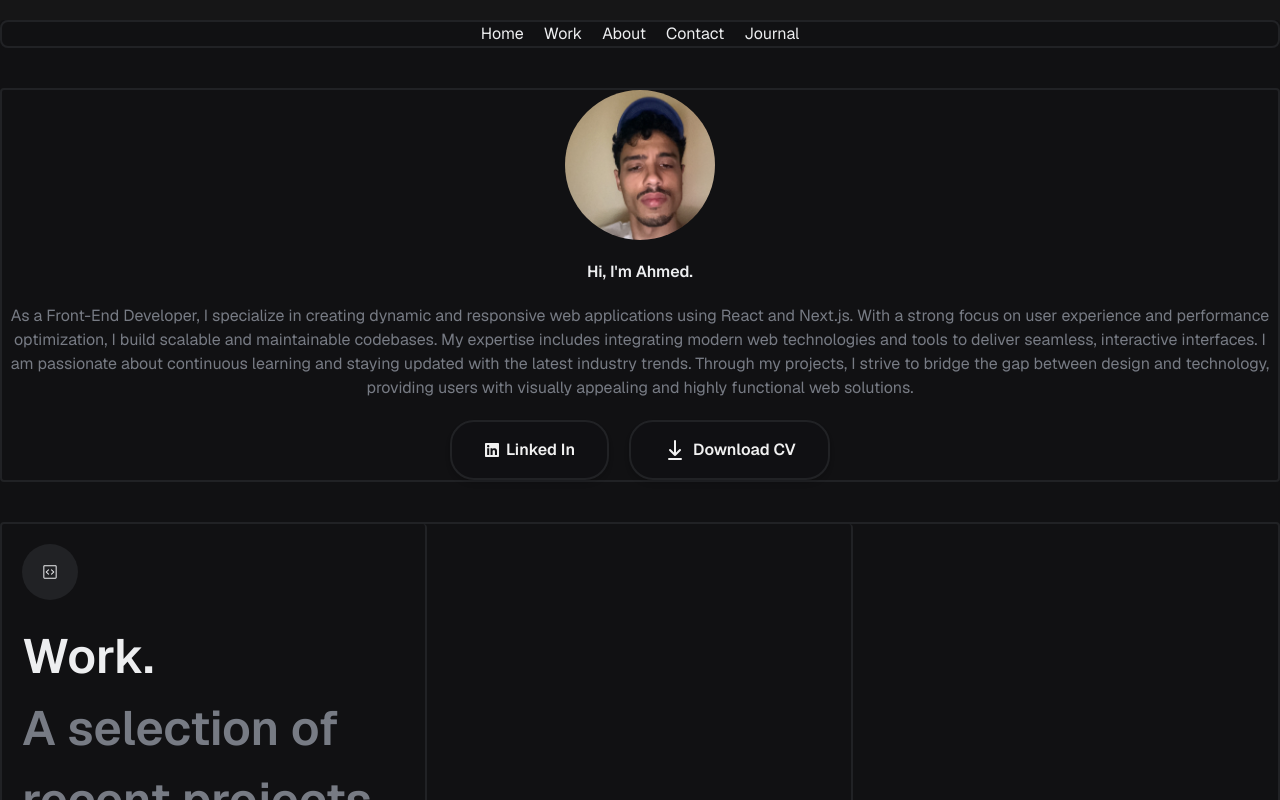
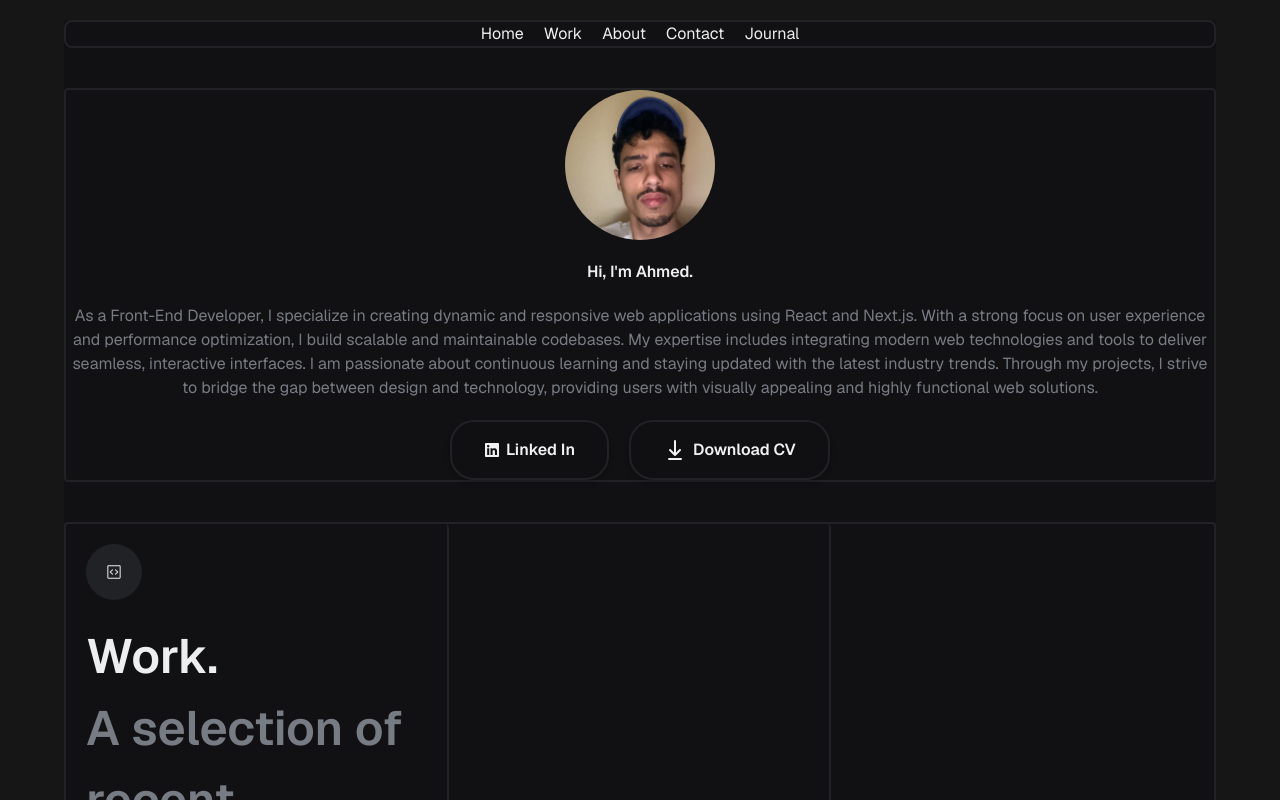
Before and after one commit to Ahmedhussin1/Personal-Portfolio, a Next.js app: page / in a window 1280 px wide. Shown: the top 800 px of the page. Built offline with nearby package versions, Linux system fonts and the light colour scheme.

Commit message:
dynamic navbar links styled with circular div for active links

```diff
--- a/src/Components/Navbar.jsx
+++ b/src/Components/Navbar.jsx
@@ -2,8 +2,33 @@
 import React from 'react'
 import Link from 'next/link'
 import { useState, useEffect } from 'react';
+import {usePathname} from 'next/navigation'
 function Navbar() {
+  const navLinks = [
+    {
+      name:'Home',
+      link:'/',
+    },
+    {
+      name:'Work',
+      link:'/work',
+    },
+    {
+      name:'About',
+      link:'/about',
+    },
+    {
+      name:'Contact',
+      link:'/contact',
+    },
+    {
+      name:'Journal',
+      link:'/journal',
+    },
+  ]
   const [borderColor, setBorderColor] = useState("#212225");
+  const pathname = usePathname();
+  console.log(pathname);
   useEffect(()=>{
     const handelScroll = () =>{
       if(window.scrollY > 50 ){
@@ -21,24 +46,20 @@ function Navbar() {
     <div className="pt-2 sticky top-0 z-10">
       <div className="max-w-lg mx-auto mt-5 bg-background-color rounded">
         <ul
-          className={`flex gap-5 justify-center border-2 rounded-lg py-3 px-4`}
+          className={`flex gap-5 justify-center border-2 rounded-lg pb-3 pt-4 px-4`}
           style={{ borderColor }}
         >
-          <li>
-            <Link href="/">Home</Link>
+         {navLinks.map((link, index)=>{
+          {/* const isActive = pathname.startsWith(link.link) */}
+          return(
+          <li className='flex flex-col justify-between items-center' key={index}>
+            <Link href={link.link}>
+              {link.name}
+            </Link>
+            {pathname === (link.link) ? <div className='w-[5px] h-[5px] bg-text-color rounded-full'></div>:<></>}
           </li>
-          <li>
-            <Link href="/work">Work</Link>
-          </li>
-          <li>
-            <Link href="/about">About</Link>
-          </li>
-          <li>
-            <Link href="/contact">Contact</Link>
-          </li>
-          <li>
-            <Link href="/journal">Journal</Link>
-          </li>
+          )
+         })}
         </ul>
       </div>
     </div>
--- a/src/app/layout.js
+++ b/src/app/layout.js
@@ -15,7 +15,7 @@ export const metadata = {
 export default function RootLayout({ children }) {
   return (
     <html lang="en" className={GeistSans.className}>
-      <body className="max-w-[1450px] mx-auto">
+      <body className="max-w-[90%] mx-auto">
         <div className="bg-background-color rounded-lg my-5">
           <Navbar />
           {children}
```
